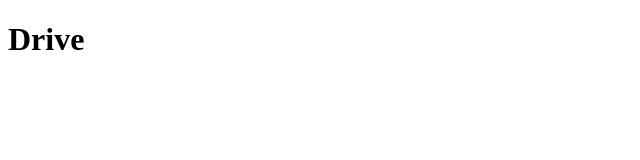
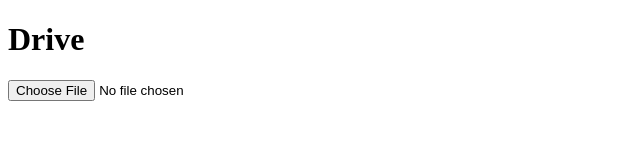
Before and after one commit to EricRubioSanchez/PracticaDrive, a plain HTML site: page public/index.html in a window 1280 px wide. Shown: the whole page, without its empty margins (0-640 px from the left). Drawn offline with Linux system fonts and the light colour scheme.

Commit message:
formulario

```diff
--- a/public/index.html
+++ b/public/index.html
@@ -7,5 +7,8 @@
 </head>
 <body>
     <h1>Drive</h1>
+    <form id="formulari" action="/upload" enctype="multipart/form-data" method="post">
+        <input id="libro" type="file">
+    </form>
 </body>
 </html>
```
